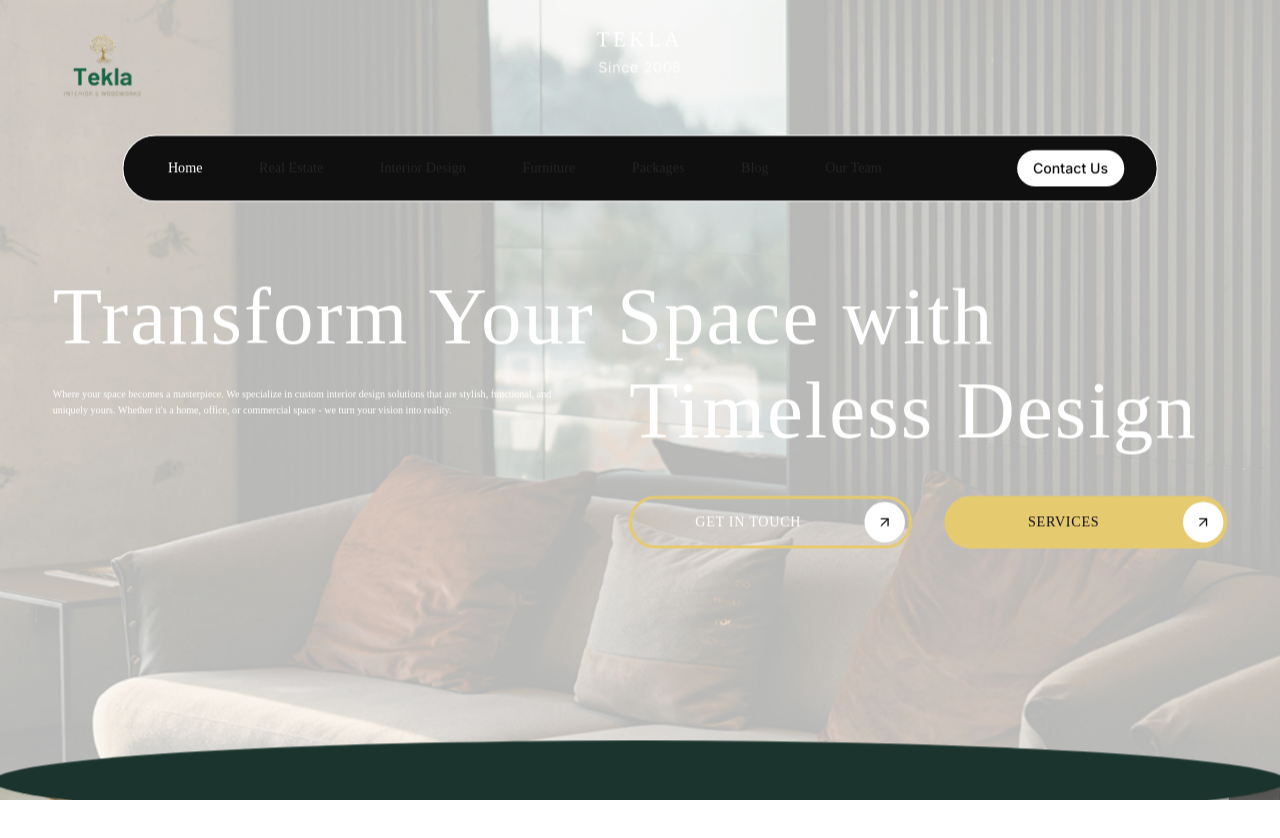
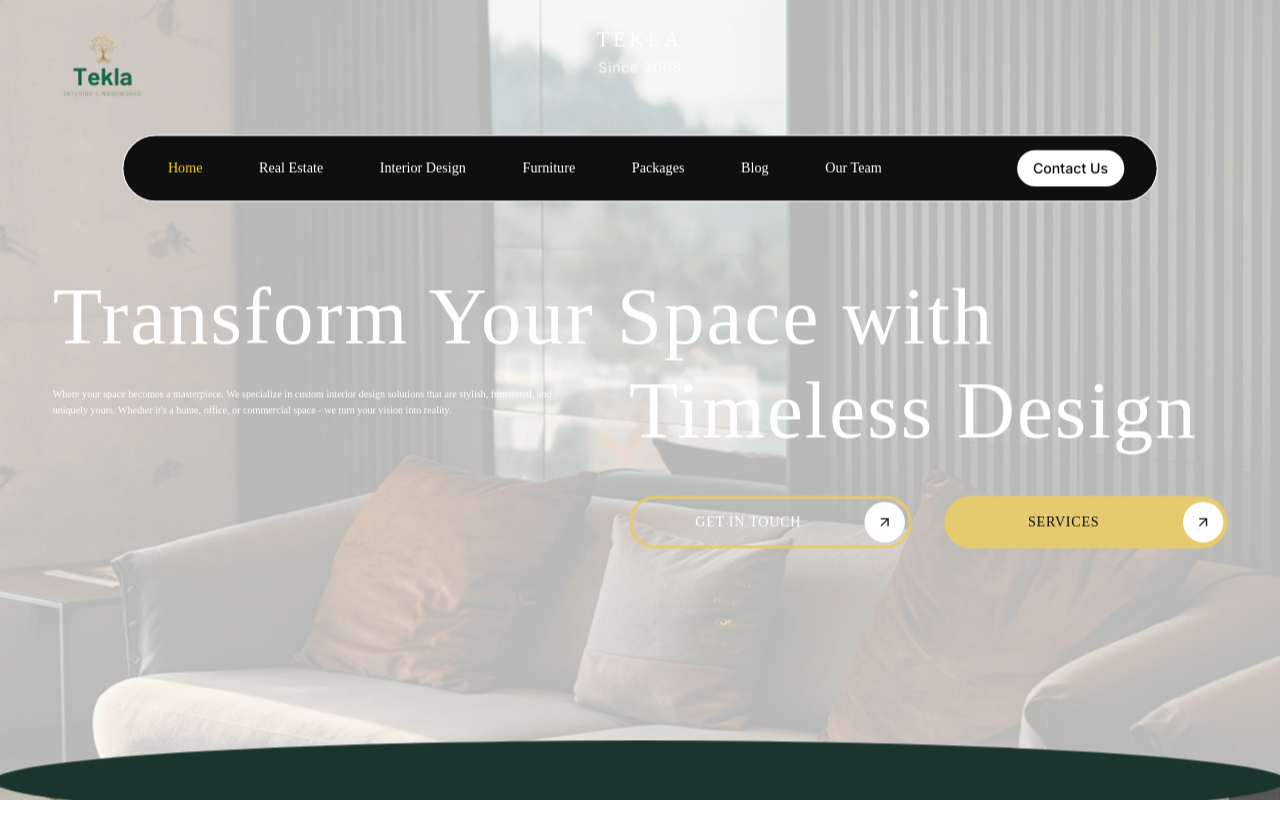
Before and after one commit to ShabryMohammed/tekla, a Next.js app: page / in a window 1280 px wide. Shown: the top 838 px of the page. Built offline with nearby package versions, Linux system fonts and the light colour scheme.

Commit message:
Refactor Navbar component to utilize dynamic navigation links and highlight active link

```diff
--- a/src/components/molecules/navbar.tsx
+++ b/src/components/molecules/navbar.tsx
@@ -2,14 +2,15 @@
 
 import { useState, useEffect, useRef } from "react"
 import Link from "next/link"
+import { usePathname } from "next/navigation"
 import { Button } from "@/components/ui/button"
 
 export default function Navbar() {
   const [isMobileMenuOpen, setIsMobileMenuOpen] = useState(false)
   const [, setActiveDropdown] = useState<string | null>(null)
   const dropdownRef = useRef<HTMLDivElement>(null)
+  const pathname = usePathname()
 
-  // Close dropdown when clicking outside
   useEffect(() => {
     function handleClickOutside(event: MouseEvent) {
       if (dropdownRef.current && !dropdownRef.current.contains(event.target as Node)) {
@@ -22,6 +23,15 @@ export default function Navbar() {
     }
   }, [])
 
+  const navLinks = [
+    { href: "/", label: "Home" },
+    { href: "/real-estate", label: "Real Estate" },
+    { href: "/interior-design", label: "Interior Design" },
+    { href: "/furniture", label: "Furniture" },
+    { href: "/packages", label: "Packages" },
+    { href: "/blog", label: "Blog" },
+    { href: "/our-team", label: "Our Team" },
+  ]
 
   return (
     <nav className="bg-black border-white border-[0.1px] rounded-[40px] relative mx-auto max-w-[95%] lg:max-w-[90%] xl:max-w-[80%] mt-10">
@@ -49,57 +59,21 @@ export default function Navbar() {
 
             {/* Desktop navigation */}
             <div className="hidden md:flex md:items-center md:space-x-2 lg:space-x-4 xl:space-x-8">
-              <Link
-                href="/"
-                className=" hover:text-yellow-400 px-2 lg:px-3 py-2 text-xs lg:text-sm font-medium whitespace-nowrap text-white"
-                style={{ fontFamily: "Montserrat" }}
-              >
-                Home
-              </Link>
-              <Link
-                href="/real-estate"
-                className="hover:text-yellow-400 px-2 lg:px-3 py-2 text-xs lg:text-sm font-medium whitespace-nowrap"
-                style={{ fontFamily: "Montserrat" }}
-              >
-                Real Estate
-              </Link>
-              <Link
-                href="/interior-design"
-                className="hover:text-yellow-400 px-2 lg:px-3 py-2 text-xs lg:text-sm font-medium whitespace-nowrap"
-                style={{ fontFamily: "Montserrat" }}
-              >
-                Interior Design
-              </Link>
-
-              <Link
-                href="/furniture"
-                className="hover:text-yellow-400 px-2 lg:px-3 py-2 text-xs lg:text-sm font-medium"
-                style={{ fontFamily: "Montserrat" }}
-              >
-                Furniture
-              </Link>
-
-              <Link
-                href="/packages"
-                className="hover:text-yellow-400 px-2 lg:px-3 py-2 text-xs lg:text-sm font-medium"
-                style={{ fontFamily: "Montserrat" }}
-              >
-                Packages
-              </Link>
-              <Link
-                href="/blog"
-                className="hover:text-yellow-400 px-2 lg:px-3 py-2 text-xs lg:text-sm font-medium"
-                style={{ fontFamily: "Montserrat" }}
-              >
-                Blog
-              </Link>
-              <Link
-                href="/our-team"
-                className="hover:text-yellow-400 px-2 lg:px-3 py-2 text-xs lg:text-sm font-medium"
-                style={{ fontFamily: "Montserrat" }}
-              >
-                Our Team
-              </Link>
+              {navLinks.map((link) => {
+                const isActive = pathname === link.href
+                return (
+                  <Link
+                    key={link.href}
+                    href={link.href}
+                    className={`px-2 lg:px-3 py-2 text-xs lg:text-sm font-medium whitespace-nowrap transition-colors ${
+                      isActive ? "text-yellow-400" : "text-white hover:text-yellow-400"
+                    }`}
+                    style={{ fontFamily: "Montserrat" }}
+                  >
+                    {link.label}
+                  </Link>
+                )
+              })}
             </div>
           </div>
 
```
